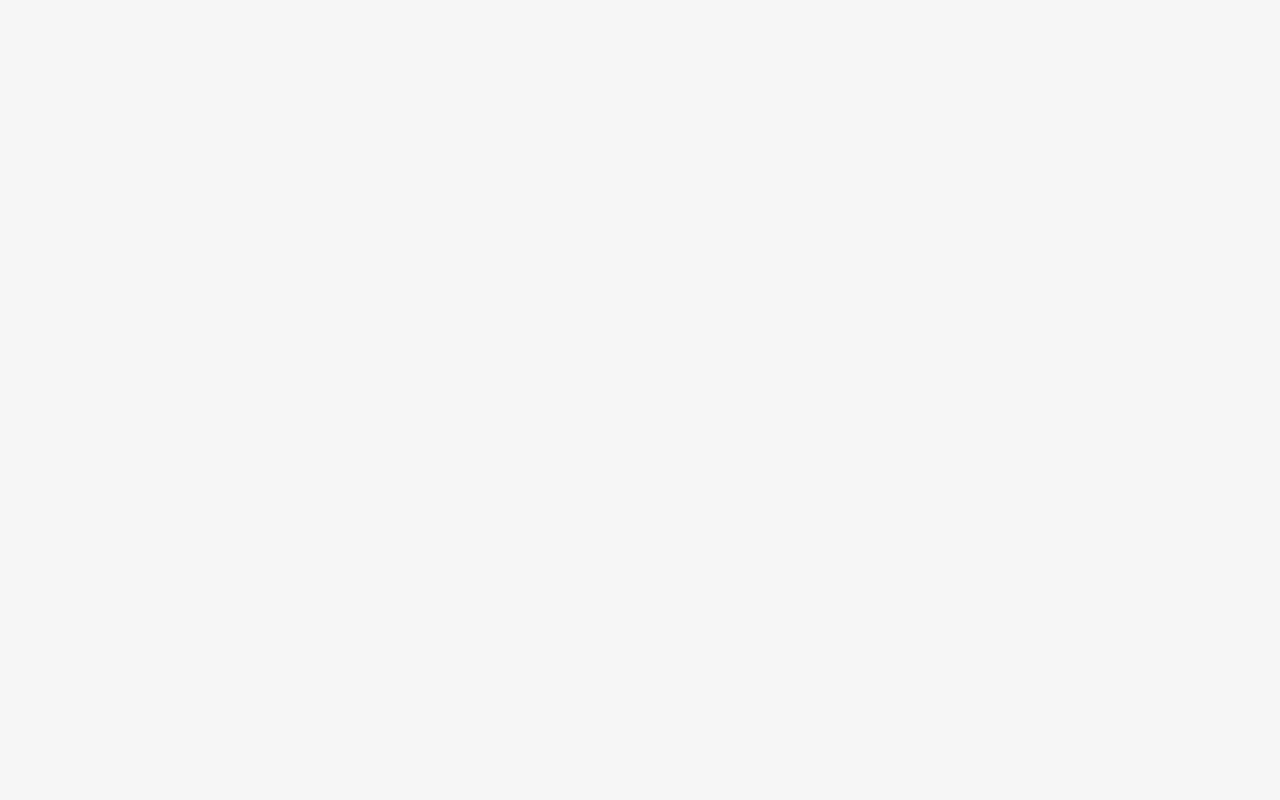
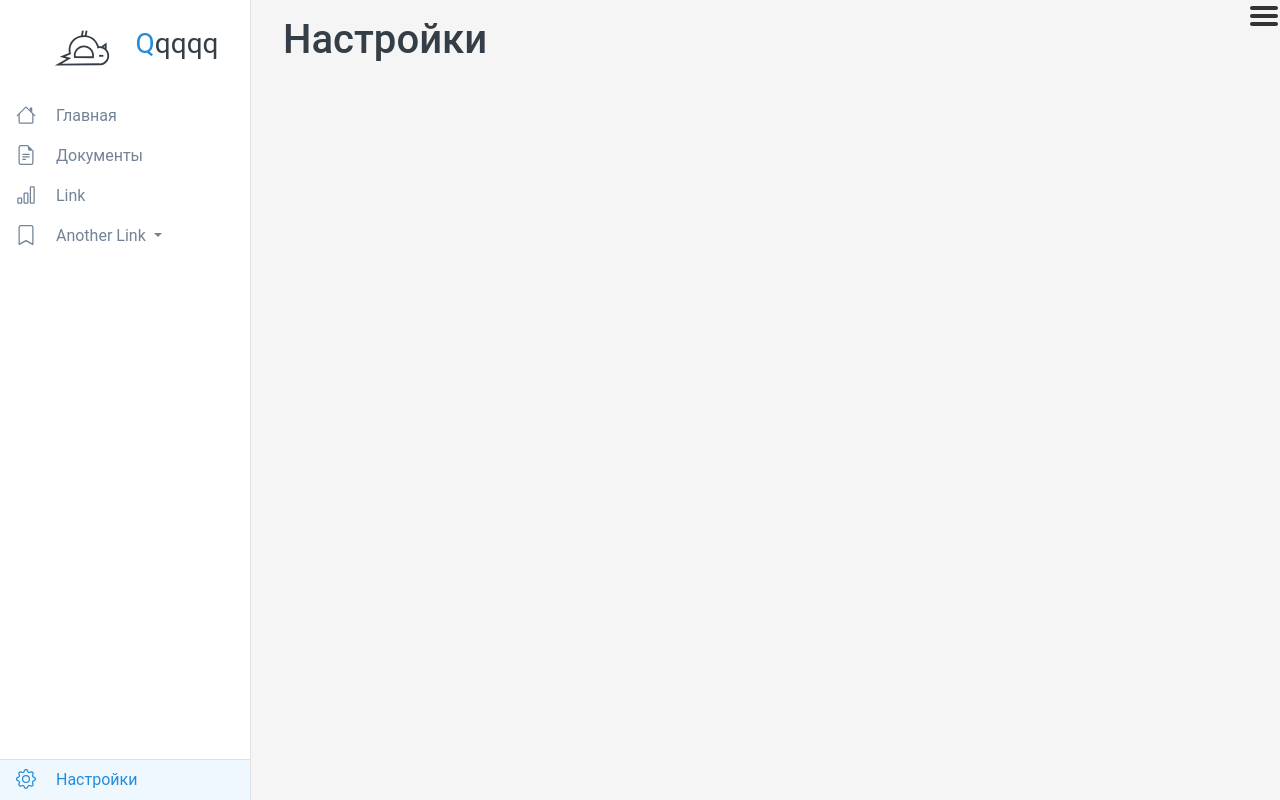
Before and after one commit to Aschlock/fr, a Nuxt app: page /lk/settings in a window 1280 px wide. Before the commit this address had no page. Built offline with nearby package versions, Linux system fonts and the light colour scheme.

Commit message:
nav-menu

```diff
--- a/components/Menu.vue
+++ b/components/Menu.vue
@@ -1,5 +1,17 @@
 <template>
-  <div class="left-nav-menu vh-100 bg-white d-none d-lg-block pt-3 border-right">
+  <div class="w-md-100">
+    <b-collapse id="qweqwe" class="left-nav-menu vh-100 bg-white d-none d-lg-flex flex-column pt-3 border-right" is-nav>
+
+      <b-nav vertical class="mb-3">
+        <div class="d-flex align-items-center">
+          <svg class="mr-1" height="64px" viewBox="0 0 100 100" style="fill: #353D46"
+               width="100px" xml:space="preserve" xmlns="http://www.w3.org/2000/svg"
+               xmlns:xlink="http://www.w3.org/1999/xlink"><g><path d="M92.374,60.459c-0.373-3.26-1.784-6.17-3.878-8.418l0.032-10.604l-8.629,6.072c-0.73-0.11-1.473-0.183-2.231-0.183   c-0.472,0-0.949,0.022-1.424,0.067c-2.213-9.11-9.785-15.841-18.954-17.092l1.223-7.237l-2.795-0.473l-1.266,7.492   c-0.082-0.001-0.161-0.011-0.243-0.011c-0.866,0-1.744,0.051-2.609,0.149l-0.101,0.012l1.212-7.17l-2.795-0.473l-1.351,7.994   c-12.1,1.742-20.726,12.837-19.326,25.059c0.085,0.736,0.204,1.467,0.357,2.184l-14.365,5.781l10.856,3.039l-18.56,10.76   l68.095-0.588c1.238,0.17,2.495,0.188,3.717,0.045c3.932-0.449,7.452-2.404,9.914-5.504C91.716,68.264,92.824,64.391,92.374,60.459   z M85.677,46.909l-0.008,2.778c-0.712-0.459-1.465-0.855-2.252-1.188L85.677,46.909z M87.034,69.6   c-1.99,2.506-4.838,4.086-8.018,4.449C78,74.168,76.954,74.148,75.921,74l-0.107-0.016L18.229,74.48l15.095-8.75l-9.3-2.604   l8.938-3.598l-0.333-1.217c-0.265-0.965-0.457-1.971-0.574-2.99c-1.247-10.89,6.599-20.764,17.488-22.012l2.378-0.271   c0.759-0.087,1.528-0.131,2.287-0.131c9.611,0,17.825,6.871,19.531,16.339l0.302,1.399l1.405-0.268   c0.279-0.053,0.558-0.106,0.843-0.14c0.457-0.053,0.921-0.079,1.378-0.079c6.086,0,11.197,4.566,11.89,10.621   C89.922,63.961,89.025,67.092,87.034,69.6z"/><path
+            d="M52.989,45.921c-8.683,0-15.773,7.063-15.804,15.743c-0.006,0.943,0.082,1.896,0.267,2.914l0.21,1.16l30.621,0.111   l0.221-1.156c0.192-1.012,0.287-1.963,0.289-2.908c0.017-4.223-1.612-8.197-4.587-11.194   C61.231,47.596,57.269,45.937,52.989,45.921z M65.891,63.006l-25.813-0.094c-0.041-0.42-0.061-0.83-0.059-1.234   c0.026-7.125,5.845-12.923,13.017-12.923c3.465,0.014,6.717,1.375,9.157,3.833c2.44,2.459,3.777,5.721,3.765,9.188   C65.957,62.18,65.935,62.588,65.891,63.006z"/><rect
+            height="2.834" width="6.75" x="76.629" y="60.783"/></g></svg>
+          <span class="h3 font-weight-normal"><span class="text-primary">Q</span>qqqq</span>
+        </div>
+      </b-nav>
       <b-nav vertical>
         <b-nav-item class="" link-classes="linklink" :to="'/lk'">
           <b-icon icon="house" class="mr-3"></b-icon>
@@ -28,6 +40,24 @@
           </b-nav>
         </b-collapse>
       </b-nav>
+
+      <b-nav vertical class="mt-auto border-top">
+        <b-nav-item link-classes="linklink" to="/lk/settings">
+          <b-icon icon="gear" class="mr-3"></b-icon>
+          Настройки
+        </b-nav-item>
+      </b-nav>
+
+
+    </b-collapse>
+    <div class="pt-lg-0 pt-3 px-3 px-md-4 px-lg-0">
+      <div v-b-toggle="'qweqwe'" class="ml-auto" style="position:absolute; top: 0; right: 0; z-index: 123;">
+        <svg height="32px" id="Layer_1" viewBox="0 0 32 32" style="fill: #333"
+             width="32px" xml:space="preserve" xmlns="http://www.w3.org/2000/svg"
+             xmlns:xlink="http://www.w3.org/1999/xlink"><path d="M4,10h24c1.104,0,2-0.896,2-2s-0.896-2-2-2H4C2.896,6,2,6.896,2,8S2.896,10,4,10z M28,14H4c-1.104,0-2,0.896-2,2  s0.896,2,2,2h24c1.104,0,2-0.896,2-2S29.104,14,28,14z M28,22H4c-1.104,0-2,0.896-2,2s0.896,2,2,2h24c1.104,0,2-0.896,2-2  S29.104,22,28,22z"/></svg>
+      </div>
+    </div>
+
   </div>
 </template>
 
@@ -45,7 +75,7 @@ export default {
 
 .nuxt-link-exact-active {
   background: aliceblue;
-  color: #228CDB!important;
+  color: #228CDB !important;
 }
 
 .left-nav-menu {
@@ -66,7 +96,18 @@ export default {
   background: #F3F5F6;
 }
 
-.nuxt-link-active {
+.left-nav-menu.show {
+  display: flex !important;
+  width: 100vw !important;
+  position: fixed !important;
+  z-index: 10;
+  align-items: normal;
+}
 
+@media (max-width: 992px) {
+  .w-md-100 {
+    width: 100%;
   }
+}
+
 </style>
--- a/components/Tasks.vue
+++ b/components/Tasks.vue
@@ -39,7 +39,7 @@ export default {
   height: 2.5em;
   z-index: 1;
   fill: #f59535;
-  animation: an-check .5s ease-in-out;
+  animation: an-check .3s ease-in-out;
 }
 
 .card:hover .donut-segment {
--- /dev/null
+++ b/pages/lk/settings/index.vue
@@ -0,0 +1,29 @@
+<template>
+  <div>
+    <b-container fluid class="pt-3">
+      <b-row class="mb-3">
+        <b-col>
+          <h1>
+            Настройки
+          </h1>
+        </b-col>
+      </b-row>
+    </b-container>
+  </div>
+</template>
+
+<script>
+export default {
+  head() {
+    return {
+      title: 'Настройки'
+    }
+  },
+  name: "index",
+  layout: 'lk'
+}
+</script>
+
+<style scoped>
+
+</style>
```
Lines whose indentation alone changed are shown as unchanged.
